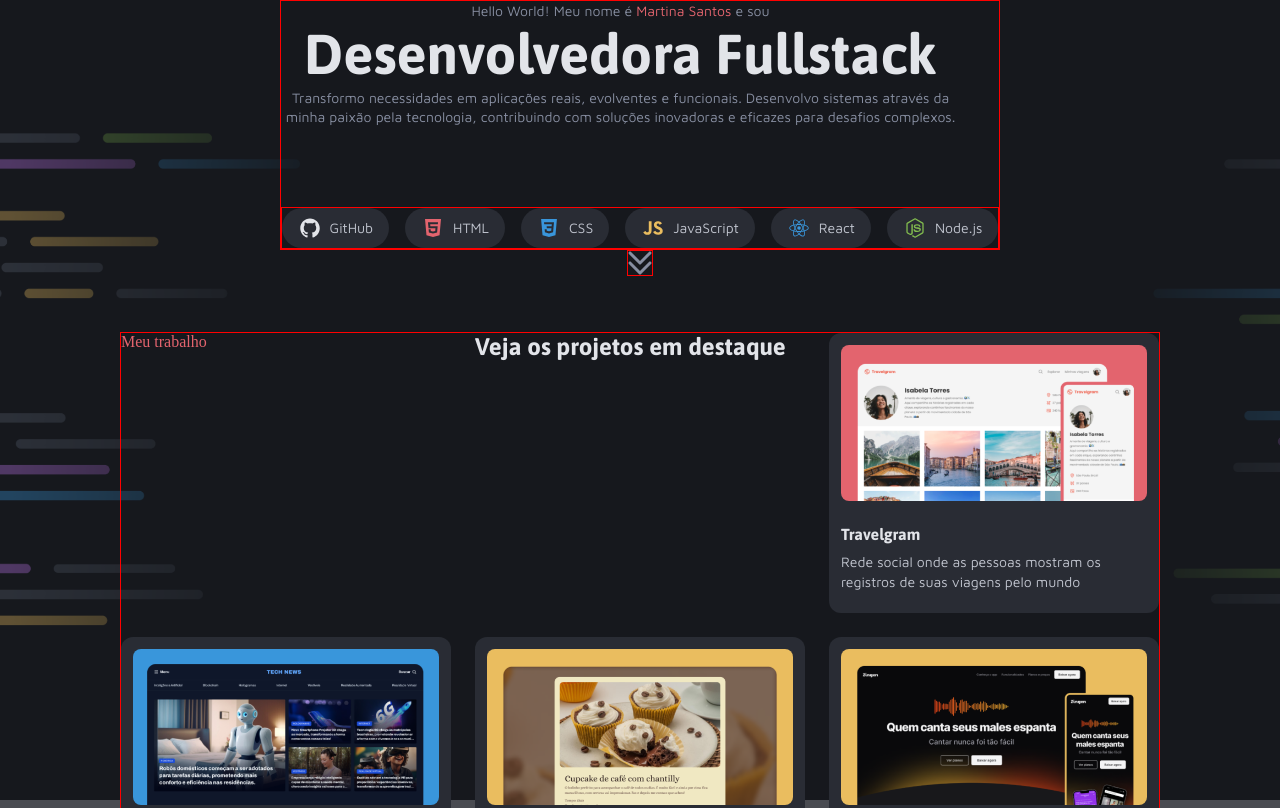
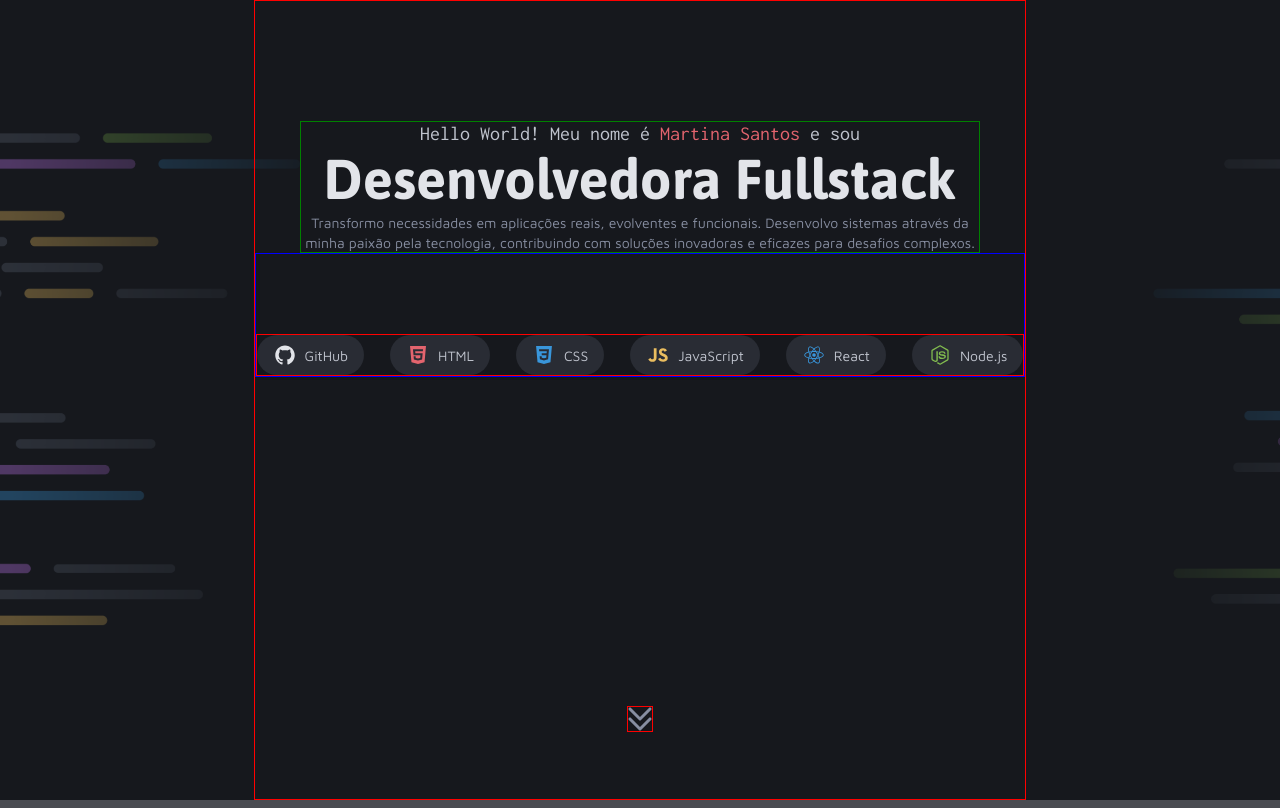
Before and after one commit to Pin4s/Portifolio-Dev-Rocketseat, a plain HTML site: page index.html in a window 1280 px wide. Shown: the top 808 px of the page. Drawn offline with Linux system fonts and the light colour scheme.

Commit message:
Complete reorganization of the #hero

```diff
--- a/index.html
+++ b/index.html
@@ -15,12 +15,14 @@
 
 <body>
     <main class="container grid">
+
         <section id="hero" class="BORDA">
+            <div>
                 <section id="about" class="grid ">
                     <img src="assets/Avatar.png" alt="">
                     <p class="subtitle">Hello World! Meu nome é <span> Martina Santos </span> e sou</p>
                     <h1>Desenvolvedora Fullstack</h1>
-                <p>
+                    <p class="text-sm">
                         Transformo necessidades em aplicações reais, evolventes e funcionais. Desenvolvo sistemas através da
                         minha
                         paixão pela tecnologia, contribuindo com soluções inovadoras e eficazes para desafios complexos.
@@ -36,17 +38,15 @@
                         <li><img src="assets/icons/Node.js.svg" alt="">Node.js</li>
                     </ul>
                 </section>
+            </div>
+
+            <img class="arrow-down BORDA" src="assets/icons/Arrow down.svg" alt="">
         </section>
 
-        <section id="highlight-projects" class="BORDA grid ">
-            <img src="assets/icons/Arrow down.svg" alt="">
-            <!-- Aqui vai ter um display flex pra separar a img e a div com espaço entre eles na horizontal-->
-
-
-        </section>
         <section id="projects" class="BORDA">
             <span>Meu trabalho</span>
             <h2>Veja os projetos em destaque</h2>
+
             <div class="card">
                 <img src="/assets/images/Thumbnail_Project-01.png" alt="">
 
@@ -54,7 +54,6 @@
                     <h3>Travelgram</h3>
                     <p class="text-sm">Rede social onde as pessoas mostram os registros de suas viagens pelo mundo</p>
                 </div>
-
             </div>
 
             <div class="card">
@@ -101,6 +100,7 @@
                     <p class="text-sm">Página com as principais informações para quem quer viajar para Busan</p>
                 </div>
             </div>
+
         </section>
     </main>
 </body>
--- a/styles/global.css
+++ b/styles/global.css
@@ -82,4 +82,5 @@ span {
 
 .subtitle{
     font: var(--subtitle);
+    color: var(--gray-500);
 }
--- a/styles/sections.css
+++ b/styles/sections.css
@@ -2,29 +2,47 @@
     border: solid 1px red;
 }
 
+#hero {
+    height: 100vh;
+    display: flex;
+    flex-direction: column;
+    position: relative;
+    justify-content: space-between;
+}
+
+.arrow-down {
+    margin-bottom: 67px;
+}
+
 #about {
     max-width: 680px;
+    margin-top: 120px;
+    justify-self: center;
 
-
-    h1 {
-        font: var(--title-lg);
-        color: var(--gray-600);
-    }
+    border: 1px solid green;
 
     p {
         text-align: center;
-        font: var(--text-sm);
-        color: var(--gray-400);
     }
 }
 
+#about p:nth-child(4) {
+    color: var(--gray-400);
+}
+
+
+
 #tech-stack {
-    display: inline;
+    border: 1px solid blue;
+    display: flex;
+    flex-direction: column;
+
+    position: relative;
 
     ul {
         margin-top: 80px;
         list-style: none;
-        gap: 16px;
+        gap: 26px;
         color: var(--gray-500);
         font: var(--text-sm);
 
@@ -45,14 +63,8 @@
     }
 }
 
-#highlight-projects {
-    font: var(--title-md);
-    color: var(--gray-600);
-}
-
 #projects {
     display: grid;
-
     grid-template-columns: repeat(3, 1fr);
     place-content: center;
 
@@ -67,9 +79,10 @@
         width: 330px;
         height: 280px;
 
-        .card-text{
+        .card-text {
             margin-top: 20px;
-            p{
+
+            p {
                 margin-top: 8px;
             }
         }
--- a/styles/utils.css
+++ b/styles/utils.css
@@ -15,3 +15,9 @@
 .container{
     max-width: 100%;
 }
+
+.arrow-down{
+    display: flex;
+    justify-self: center;
+    align-self: center;
+}
```
Lines whose indentation alone changed are shown as unchanged.
